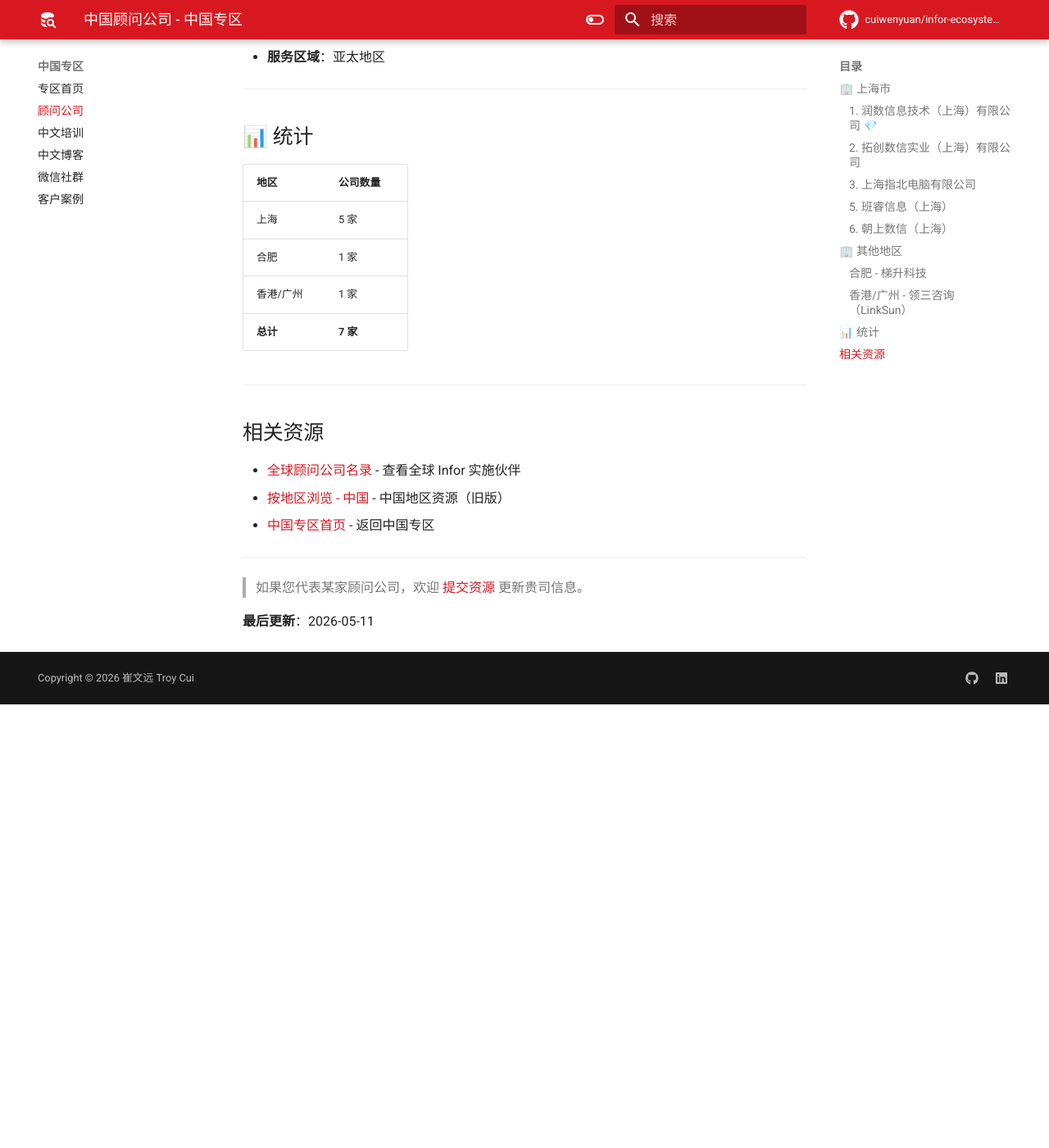
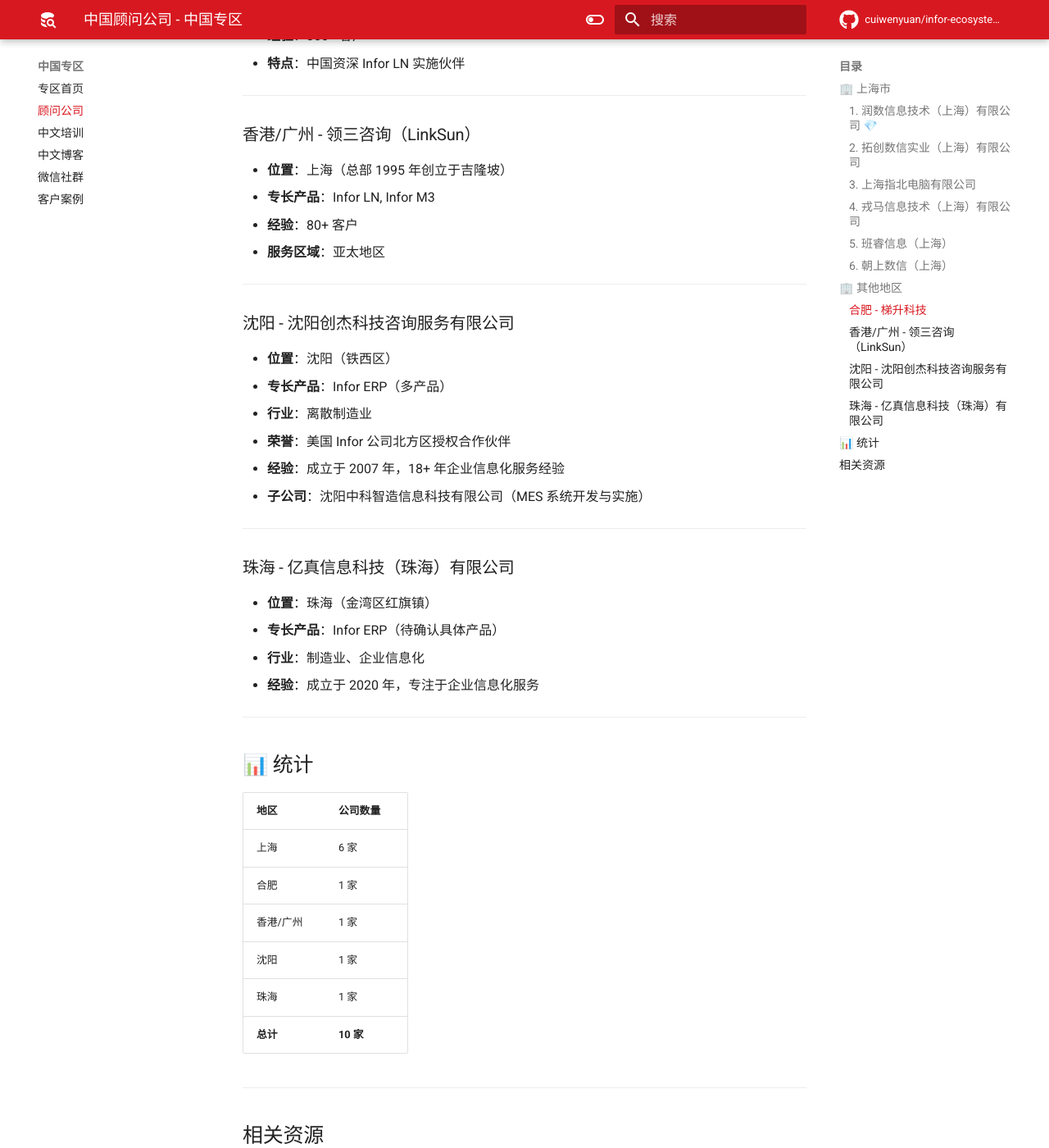
Before and after one commit to cuiwenyuan/infor-ecosystem-open-resources, an MkDocs documentation site: the page built from docs/china/consultants.md, in a window 1280 px wide and 1400 px high, scrolled down 2154 px. Shown: the whole window at 82% size. Built offline with MkDocs 1.6.1 and Material for MkDocs 9.7.7, drawn with Linux system fonts in a browser that asks for light colours; comment, search, counter and statistics services are not loaded; before the commit the page ends 3013 px from its top, so only the background shows below that; some of the changed text lies outside the part shown.

Commit message:
补充 china/consultants.md，添加3家中国顾问公司（戎马信息、沈阳创杰、亿真信息），更新统计表格（总计10家）

```diff
--- a/docs/china/consultants.md
+++ b/docs/china/consultants.md
@@ -43,6 +43,14 @@
 
 ---
 
+### 4. 戎马信息技术（上海）有限公司
+
+- **位置**：上海市松江区佘山镇
+- **专长产品**：Infor LN, Infor APS
+- **行业**：制造业、企业信息化
+- **服务**：Infor LN 实施、APS 高级计划与排程、信息化&智能化系统解决方案
+- **经验**：成立于 2018 年，提供完整企业管理软件解决方案
+
 ---
 
 ### 5. 班睿信息（上海）
@@ -84,25 +92,47 @@
 
 ---
 
+### 沈阳 - 沈阳创杰科技咨询服务有限公司
+
+- **位置**：沈阳（铁西区）
+- **专长产品**：Infor ERP（多产品）
+- **行业**：离散制造业
+- **荣誉**：美国 Infor 公司北方区授权合作伙伴
+- **经验**：成立于 2007 年，18+ 年企业信息化服务经验
+- **子公司**：沈阳中科智造信息科技有限公司（MES 系统开发与实施）
+
+---
+
+### 珠海 - 亿真信息科技（珠海）有限公司
+
+- **位置**：珠海（金湾区红旗镇）
+- **专长产品**：Infor ERP（待确认具体产品）
+- **行业**：制造业、企业信息化
+- **经验**：成立于 2020 年，专注于企业信息化服务
+
+---
+
 ## 📊 统计
 
 | 地区 | 公司数量 |
 |------|----------|
-| 上海 | 5 家 |
+| 上海 | 6 家 |
 | 合肥 | 1 家 |
 | 香港/广州 | 1 家 |
-| **总计** | **7 家** |
+| 沈阳 | 1 家 |
+| 珠海 | 1 家 |
+| **总计** | **10 家** |
 
 ---
 
 ## 相关资源
 
 - [全球顾问公司名录](../resources/consultants.md) - 查看全球 Infor 实施伙伴
-- [按地区浏览 - 中国](../by-region/china.md) - 中国地区资源（旧版）
+- [按地区浏览 - 中国](../by-region/china.md) - 中国地区资源（新版）
 - [中国专区首页](index.md) - 返回中国专区
 
 ---
 
 > 如果您代表某家顾问公司，欢迎 [提交资源](../submission-guide.md) 更新贵司信息。
 
-**最后更新**：2026-05-11
+**最后更新**：2026-05-12
```
Also changed, not shown: .workbuddy/memory/2026-05-12.md (added, +24 -0 lines).
